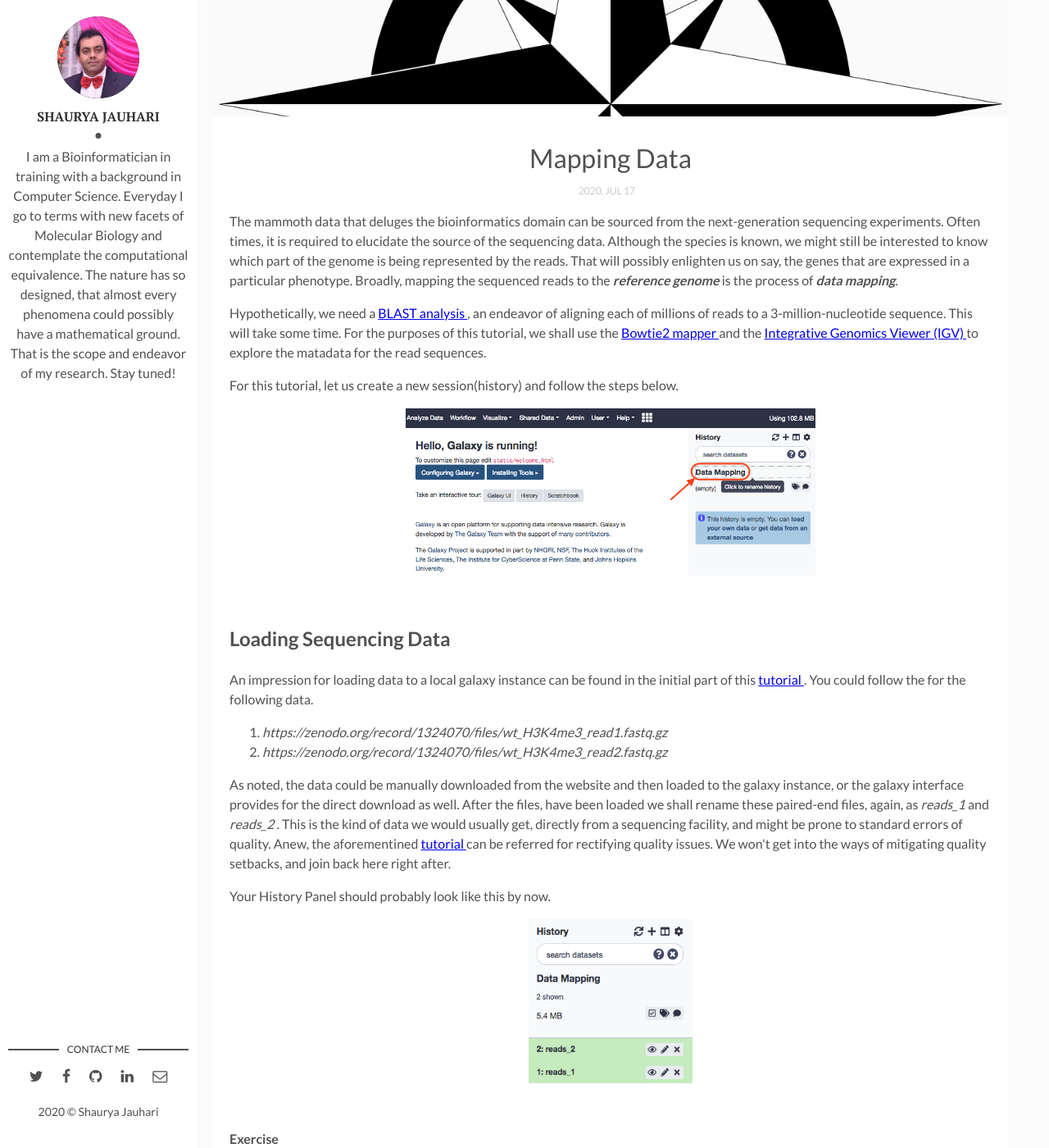
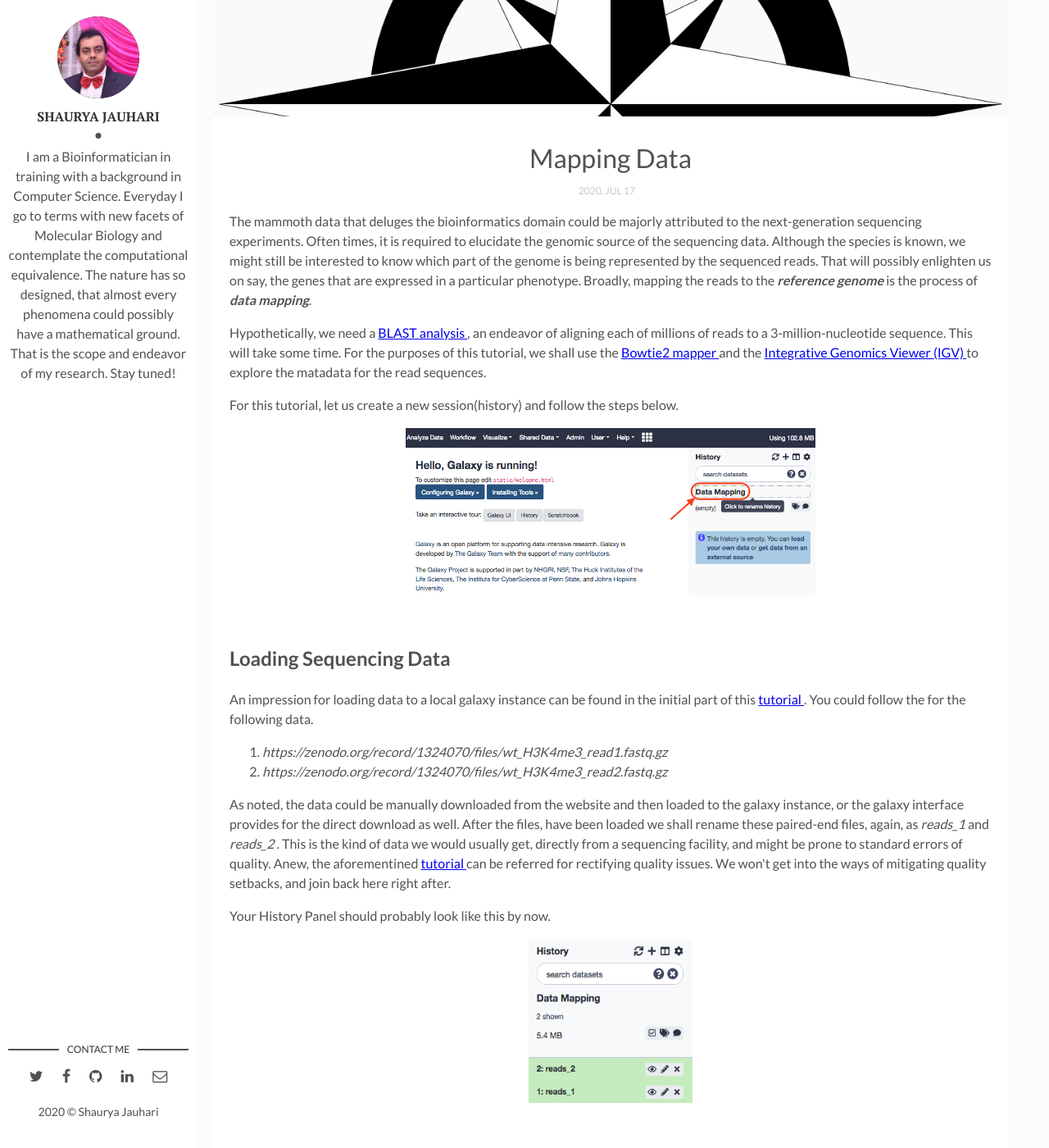
Before and after one commit to shauryajauhari/shauryajauhari.github.io, a Jekyll site: the page built from _posts/2020-07-17-data_mapping.markdown, in a window 1280 px wide and 1400 px high, scrolled down 378 px. Shown: the whole window at 82% size. Built offline with Jekyll 4.4.1, drawn with Linux system fonts in a browser that asks for light colours; some of the changed text lies outside the part shown.

Commit message:
Revise formatting

```diff
--- a/_posts/2020-07-17-data_mapping.markdown
+++ b/_posts/2020-07-17-data_mapping.markdown
@@ -8,7 +8,7 @@
 tags: [ChIP-Seq, DNA Methylation]
 ---
 
-<p> The mammoth data that deluges the bioinformatics domain can be sourced from the next-generation sequencing experiments. Often times, it is required to elucidate the source of the sequencing data. Although the species is known, we might still be interested to know which part of the genome is being represented by the reads. That will possibly enlighten us on say, the genes that are expressed in a particular phenotype. Broadly, mapping the sequenced reads to the <b><i>reference genome</i></b> is the process of <b><i>data mapping</i></b>.</p>
+<p> The mammoth data that deluges the bioinformatics domain could be majorly attributed to the next-generation sequencing experiments. Often times, it is required to elucidate the genomic source of the sequencing data. Although the species is known, we might still be interested to know which part of the genome is being represented by the sequenced reads. That will possibly enlighten us on say, the genes that are expressed in a particular phenotype. Broadly, mapping the reads to the <b><i>reference genome</i></b> is the process of <b><i>data mapping</i></b>.</p>
 
 <p> Hypothetically, we need a <a href = "https://blast.ncbi.nlm.nih.gov/Blast.cgi" > BLAST analysis </a>, an endeavor of aligning each of millions of reads to a 3-million-nucleotide sequence. This will take some time. For the purposes of this tutorial, we shall use the <a href = "http://bowtie-bio.sourceforge.net/bowtie2/index.shtml" > Bowtie2 mapper </a> and the <a href = "https://igv.org/" > Integrative Genomics Viewer (IGV) </a> to explore the matadata for the read sequences.</p>
 
@@ -30,7 +30,7 @@
 
 <p> As noted, the data could be manually downloaded from the website and then loaded to the galaxy instance, or the galaxy interface provides for the direct download as well. After the files, have been loaded we shall rename these paired-end files, again, as <i> reads_1 </i> and <i> reads_2 </i>. This is the kind of data we would usually get, directly from a sequencing facility, and might be prone to standard errors of quality. Anew, the aforementined <a href = "https://shauryajauhari.github.io/quality_control/" > tutorial </a> can be referred for rectifying quality issues. We won't get into the ways of mitigating quality setbacks, and join back here right after. </p>
 
-Your History Panel should probably look like this by now.
+<p> Your History Panel should probably look like this by now. </p>
 
 <p align="center">
   <img width="200" height="200" src="/assets/img/historyPanel.png">
@@ -45,9 +45,9 @@
 </span>
 
 
-<h2>Mapping data to the <i>Reference Genome</i></h2>
+<h2>Mapping data to the <i><b>Reference Genome</b></i></h2>
 
-<p>Let us begin by reflecting on the meaning of a Reference Genome. It is a sequence of nucleotides (bases/ base-pairs) that acts as a template for a representative species. Every individual will have a unique genopme assembly, and so a reference genome is usually a <i>chimera</i>; henceforth it does not accord to a single organism. As the sequencing technologies advance and we further in precision and lower costs, we are tempted to sequence more individuals from a speices to enhance our biological understanding as well. This engenders us having different versions of genomes, eg. hg19, hg38 versions of the Homo sapiens, etc.</p>
+<p>Let us begin by reflecting on the meaning of a <i>Reference Genome</i>. It is a sequence of nucleotides (bases/ base-pairs) that acts as a template for a representative species. Every individual will have a unique genopme assembly, and so a reference genome is usually a <i>chimera</i>; henceforth it does not accord to a single organism. As the sequencing technologies advance and we further in precision and lower costs, we are tempted to sequence more individuals from a speices to enhance our biological understanding as well. This engenders us having different versions of genomes, eg. hg19, hg38 versions of the Homo sapiens, etc.</p>
 
 <p> For using <i>Bowtie2</i>, the first step will be to install it into the galaxy instance. Let us again go back to the tutorial enlisted <a href = "http://shauryajauhari.github.io/installing_tools_in_galaxy/" > here </a> and do that first. </p>
 
```
Also changed, not shown: other parts of _posts/2020-07-17-data_mapping.markdown (+1 -1 lines).
